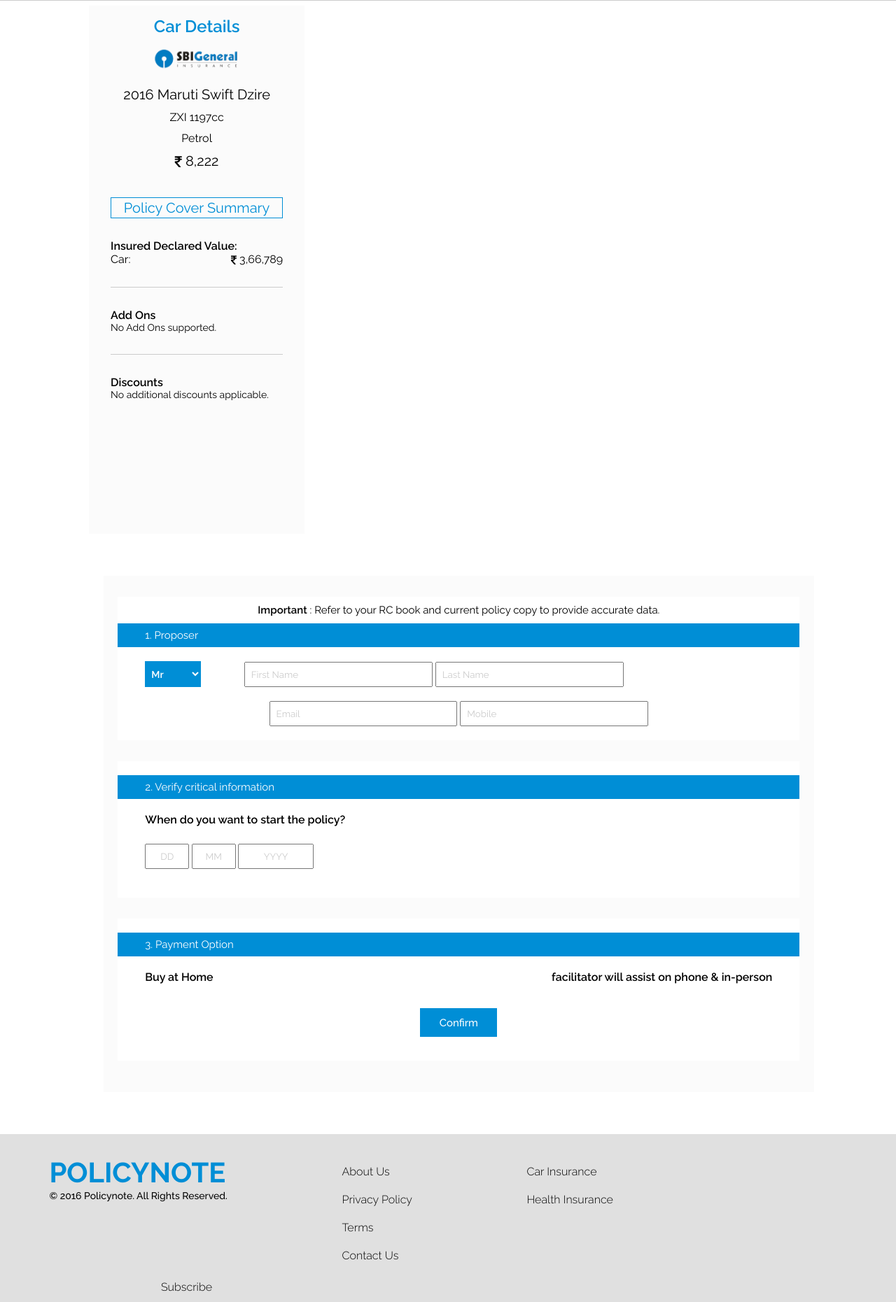
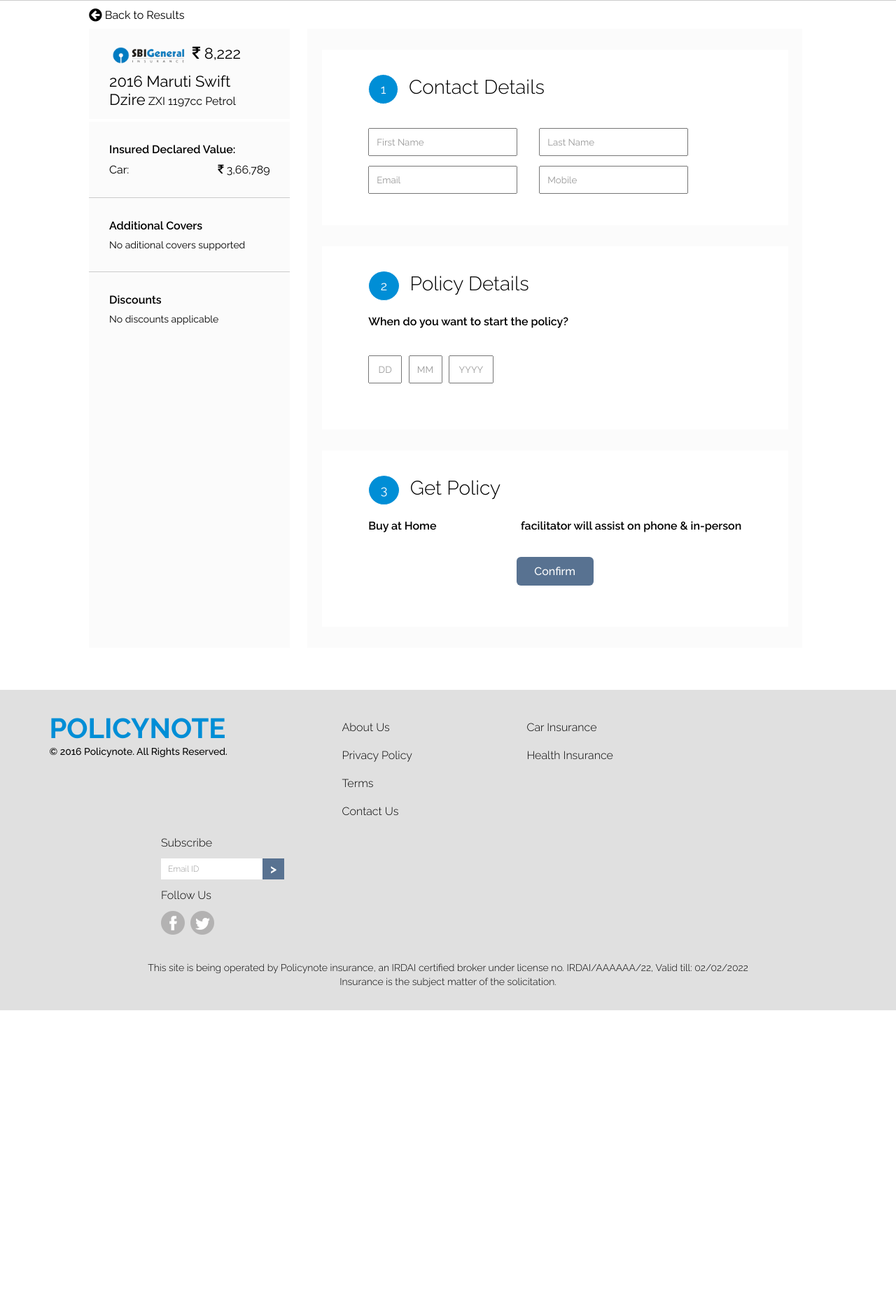
Before and after one commit to kishor-cosmodea/policynote, a PHP site: page /car-checkout.php in a window 1280 px wide. Shown: the part 63-1924 px from the top of the page at 70% size. After the commit the page ends 1507 px from the top, so only its background shows below. Run offline with PHP 8.4, Linux system fonts and the light colour scheme; some libraries are stand-ins or nearby versions.

Commit message:
#39 Updated all car pages

```diff
--- a/assets/css/style.css
+++ b/assets/css/style.css
@@ -578,7 +578,7 @@ footer {
   padding: 5px;
   border: 3px solid #008ed6;
   border-radius: 4px;
-  color: #ccc;
+  color: #999;
   outline: none;
   font-size: 14px;
   cursor: pointer;
@@ -644,16 +644,16 @@ input[type=number]::-webkit-outer-spin-button {
 }
 
 ::-webkit-input-placeholder {
-  color:    #ccc;
+  color:    #999;
 }
 :-moz-placeholder {
-  color:    #ccc;
+  color:    #999;
 }
 ::-moz-placeholder {
-  color:    #ccc;
+  color:    #999;
 }
 :-ms-input-placeholder {
-  color:    #ccc;
+  color:    #999;
 }
 
 .car-profile-content {
@@ -661,6 +661,10 @@ input[type=number]::-webkit-outer-spin-button {
   width: 90%;
 }
 
+.car-chk-cont .car-profile-content { margin: 75px auto 0; }
+
+.car-chk-text { margin: 10px 0; }
+
 .health-profile-content {
   margin: 78px auto 0;
   width: 90%;
@@ -676,7 +680,6 @@ input[type=number]::-webkit-outer-spin-button {
 
 .car-profile-text a,
 .health-profile-text a,
-.car-chk-text h2,
 .health-chk-text h2 {
   width: 15%;
   padding: 6px 10px;
@@ -708,31 +711,19 @@ input[type=number]::-webkit-outer-spin-button {
 .health-checkout {
   margin: 33px 0 60px 0;
   display: inline-block;
-  width: 24%;
-  padding: 10px 3%;
+  width: 28%;
+  padding: 0;
   background-color: #fbfbfb;
   min-height: 783px;
-}
-
-.car-checkout { min-height: 735px; }
-
-.car-refine,
-.health-refine {
-  width: 28%;
-  padding: 0;
-  min-height: 783px;
+  vertical-align: top;
+}
+
+.car-checkout {
+  margin: 0 0 60px 0;
+  min-height: 885px;
 }
 
 .health-checkout { min-height: 212px; }
-
-.car-ch-data h3,
-.health-ch-data h3 {
-  margin: 5px 0;
-  font-size: 24px;
-  text-align: center;
-  color: #008ed6;
-  font-weight: 600;
-}
 
 .car-re-data,
 .health-re-data {
@@ -885,6 +876,9 @@ input[type=number]::-webkit-outer-spin-button {
   background-color: #fbfbfb;
 }
 
+.car-chout-data,
+.health-chout-data { width: 65%; }
+
 .car-result-data { min-height: 738px; }
 
 .health-result-data { min-height: 868px; }
@@ -949,18 +943,30 @@ input[type=number]::-webkit-outer-spin-button {
 
 .car-chout-plan,
 .health-chout-plan {
+  padding: 35px 10%;
+  margin: 30px 0;
   background: #fff;
-  padding: 10px 2%;
-}
-
-.car-chout-plan,
-.health-chout-plan {
-  padding: 10px 0;
-  margin: 30px 0;
-}
-
-.car-chout-plan p span,
-.health-chout-plan p span { font-weight: 600; }
+}
+
+.car-chout-prop { margin: 0 0 10px 0; }
+
+.car-chout-prop span {
+  padding: 10px 16.65px;
+  font-size: 18px;
+  text-align: center;
+  color: #fff;
+  display: inline-block;
+  background: #008ed6;
+  border-radius: 50%;
+  border: 1px solid #fff;
+}
+
+.car-chout-prop p {
+  display: inline-block;
+  font-size: 28px;
+  font-weight: 300;
+  margin: 0 2%;
+}
 
 .car-plan div,
 .health-plan div { float: right; }
@@ -1021,8 +1027,9 @@ input[type=number]::-webkit-outer-spin-button {
   font-weight: 500;
 }
 
-i.fa {
-  vertical-align: bottom;
+i.car-ct-amt i.fa-inr  {
+  margin: 11px 0 0 0;
+  vertical-align: top;
 }
 
 .car-policy-plan .car-premium .car-det,
@@ -1135,7 +1142,7 @@ i.fa {
 }
 
 .health-get {
-  width: 55%;
+  width: 56%;
   margin: 0 auto;
   padding: 21px 3% 7px;
   border-radius: 6px;
@@ -1161,7 +1168,7 @@ i.fa {
   border: 3px solid #008ed6;
   border-radius: 4px;
   margin: 25px 0 0 0;
-  color: #ccc;
+  color: #999;
   outline: none;
   font-size: 14px;
   cursor: pointer;
@@ -1198,15 +1205,13 @@ i.fa {
 
 .car-ch-ins,
 .health-ch-ins {
-  text-align: center;
-  width: 90%;
-  margin: 0 auto;
+  padding: 15px 10%;
+  border-bottom: 4px solid #fff;
 }
 
 .car-ch-ins img,
 .health-ch-ins img {
-  display: block;
-  width: 60%;
+  width: 50%;
   height: auto;
   margin: 0 auto;
 }
@@ -1214,30 +1219,23 @@ i.fa {
 .car-ch-ins span,
 .health-ch-ins span {
   margin: 11px 0;
-  display: block;
   font-size: 16px;
 }
 
 .car-ch-ins span.car-ct-amt,
-.health-ch-ins span.health-ct-amt { font-size: 20px; }
+.health-ch-ins span.health-ct-amt { font-size: 22px; }
 
 .car-ch-idv, .car-ch-add, .car-ch-dis {
-  padding: 30px 0;
+  padding: 30px 10%;
   border-bottom: 1px solid #ccc;
 }
 
-.car-ch-idv h3, .car-ch-add h3, .car-ch-dis h3 { font-weight: 600; }
+.car-ch-idv h3, .car-ch-add h3, .car-ch-dis h3 {
+  margin: 0 0 10px;
+  font-weight: 600;
+}
 
 .car-ch-dis { border: none; }
-
-.car-checkout p {
-  padding: 2px 0;
-  font-size: 20px;
-  color: #008ed6;
-  border: 1px solid #008ed6;
-  text-align: center;
-  margin: 40px 0 0 0;
-}
 
 .car-ch-idv .idv-right { float: right; }
 
@@ -1246,28 +1244,10 @@ i.fa {
   font-size: 14px;
 }
 
-.car-chout-plan p,
-.health-chout-plan p {
-  font-size: 15px;
-  text-align: center;
-}
-
-.car-chout-prop,
-.health-chout-prop {
-  margin: 10px 0 10px 0;
-  padding: 8px 0 8px 4%;
-  color: #fff;
-  background: #008ed6;
-}
-
-.car-chout-prop p,
-.health-chout-prop p,
-.health-chout-plan span + p { text-align: left; }
-
 .health-chout-plan span + p { margin: 20px 0 10px 0; }
 
 .car-chout-user,
-.health-chout-user { padding: 10px 4%; }
+.health-chout-user { padding: 10px 0; }
 
 .car-chout-user button,
 .health-chout-user button {
@@ -1279,36 +1259,16 @@ i.fa {
   font-weight: 500;
   outline: none;
   color: #fff;
-  background: #008ed6;
+  background: #587291;
   font-size: 14px;
   text-align: left;
 }
-
-.car-chout-user button:hover,
-.car-chout-buy button:hover,
-.health-chout-user button:hover,
-.health-chout-buy button:hover { background-color: #037cb9; }
-
-.car-chout-user select {
-  width: 80px;
-  height: 37px;
-  padding: 5px;
-  margin: 0 6.4% 20px 0;
-  background-color: #008ed6;
-  color: #fff;
-  outline: none;
-  border: none;
-  font-weight: 600;
-  font-size: 14px;
-  cursor: pointer;
-}
-
-.car-chout-user select:hover { background: #037cb9; }
 
 .car-chout-user input,
 .health-chout-user input {
-  width: 30%;
-  padding: 8px;
+  width: 40%;
+  padding: 10px;
+  margin: 14px 5% 0 0;
   box-sizing: border-box;
 }
 
@@ -1327,8 +1287,9 @@ i.fa {
 .car-chout-user #mm,
 .health-chout-user #dd,
 .health-chout-user #mm {
-  width: 7%;
-  text-align: center;
+  width: 9%;
+  text-align: center;
+  margin: 14px 1% 0 0;
 }
 
 .car-chout-user #yyyy,
@@ -1348,8 +1309,9 @@ i.fa {
   width: 110px;
   height: 41px;
   margin: 35px 0 14px 0;
-  font-size: 15px;
-  text-align: center;
+  font-size: 16px;
+  text-align: center;
+  border-radius: 6px;
 }
 
 .health-chout-buy button {
--- a/car-checkout.php
+++ b/car-checkout.php
@@ -6,49 +6,40 @@ include("header.php");
 
 <!-- Content starts here-->
 <div class="container">
-	<div class="wrapper">
+	<div class="wrapper car-chk-cont">
 		<div class="car-profile-content">
 			<div class="car-chk-text">
-				<h2>Car Insurance Checkout</h2>
+				<span><i class="fa fa-arrow-circle-left fa-lg"></i> Back to Results</span>
 			</div>
 			<div class="car-checkout">
-				<div class="car-ch-data">
-					<h3>Car Details</h3>
-				</div>
 				<div class="car-ch-ins">
 					<img src="assets/images/sbi.png" alt="policy-logo">
+					<span class="car-ct-amt"><i class="fa fa-inr"></i> 8,222</span>
 					<span class="car-ct-amt">2016 Maruti Swift Dzire</span>
 					<span>ZXI 1197cc</span>
 					<span>Petrol</span>
-					<span class="car-ct-amt"><i class="fa fa-inr"></i> 8,222</span>
+
 				</div>
-				<p>Policy Cover Summary</p>
 				<div class="car-ch-idv">
 					<h3>Insured Declared Value:</h3>
 					<span>Car:</span><span class="idv-right"><i class="fa fa-inr"></i> 3,66,789</span>
 				</div>
 				<div class="car-ch-add">
-					<h3>Add Ons</h3>
-					<span>No Add Ons supported.</span>
+					<h3>Additional Covers</h3>
+					<span>No aditional covers supported</span>
 				</div>
 				<div class="car-ch-dis">
 					<h3>Discounts</h3>
-					<span>No additional discounts applicable.</span>
+					<span>No discounts applicable</span>
 				</div>
 			</div>
 			<div class="car-chout-data">
 
 				<div class="car-chout-plan">
-					<p><span>Important</span> : Refer to your RC book and current policy copy to provide accurate data.</p>
 					<div class="car-chout-prop">
-						<p>1. Proposer</p>
+						<span>1</span> <p>Contact Details</p>
 					</div>
 					<div class="car-chout-user">
-						<select name="chk-mr" class="chk-mr">
-							<option value="mr">Mr</option>
-							<option value="mrs">Mrs</option>
-							<option value="ms">Ms</option>
-						</select>
 						<input type="text" name="fname" placeholder="First Name">
 						<input type="text" name="lname" placeholder="Last Name">
 						<p><input type="text" name="email" placeholder="Email">
@@ -58,7 +49,7 @@ include("header.php");
 
 					<div class="car-chout-plan">
 						<div class="car-chout-prop">
-							<p>2. Verify critical information</p>
+							<span>2</span> <p>Policy Details</p>
 						</div>
 						<div class="car-chout-user">
 							<span>When do you want to start the policy?</span>
@@ -70,7 +61,7 @@ include("header.php");
 
 						<div class="car-chout-plan">
 							<div class="car-chout-prop">
-								<p>3. Payment Option</p>
+								<span>3</span> <p>Get Policy</p>
 							</div>
 							<div class="car-chout-user">
 								<span>Buy at Home</span>
--- a/car-compare.php
+++ b/car-compare.php
@@ -28,7 +28,7 @@ include("header.php");
 		<div class="car-profile-content">
 
 			<div class="car-profile-text">
-				<span>Car Plans</span> <a href="car-insurance.php" title="Modify Details"><i class="fa fa-cog"></i>Modify Details</a>
+				<span>Car Plans</span> <!-- <a href="car-insurance.php" title="Modify Details"><i class="fa fa-cog"></i>Modify Details</a> -->
 			</div>
 			<div class="car-refine">
 				<div class="car-re-data">
--- a/car-insurance.php
+++ b/car-insurance.php
@@ -9,7 +9,7 @@ include("header.php");
 	<div class="car-content">
 		<div class="car-quote">
       <div class="car-get cf">
-        <h2>Need a Car Quote? <span>It only takes 30 seconds</span></h2>
+        <h2>Get a Car Insurance <span>It only takes 30 seconds</span></h2>
         <div class="car-fis-ul">
           <p>
            <input type="text" class="car-mod span3" name="car-mod" data-provide="typeahead" data-items="4"
```
